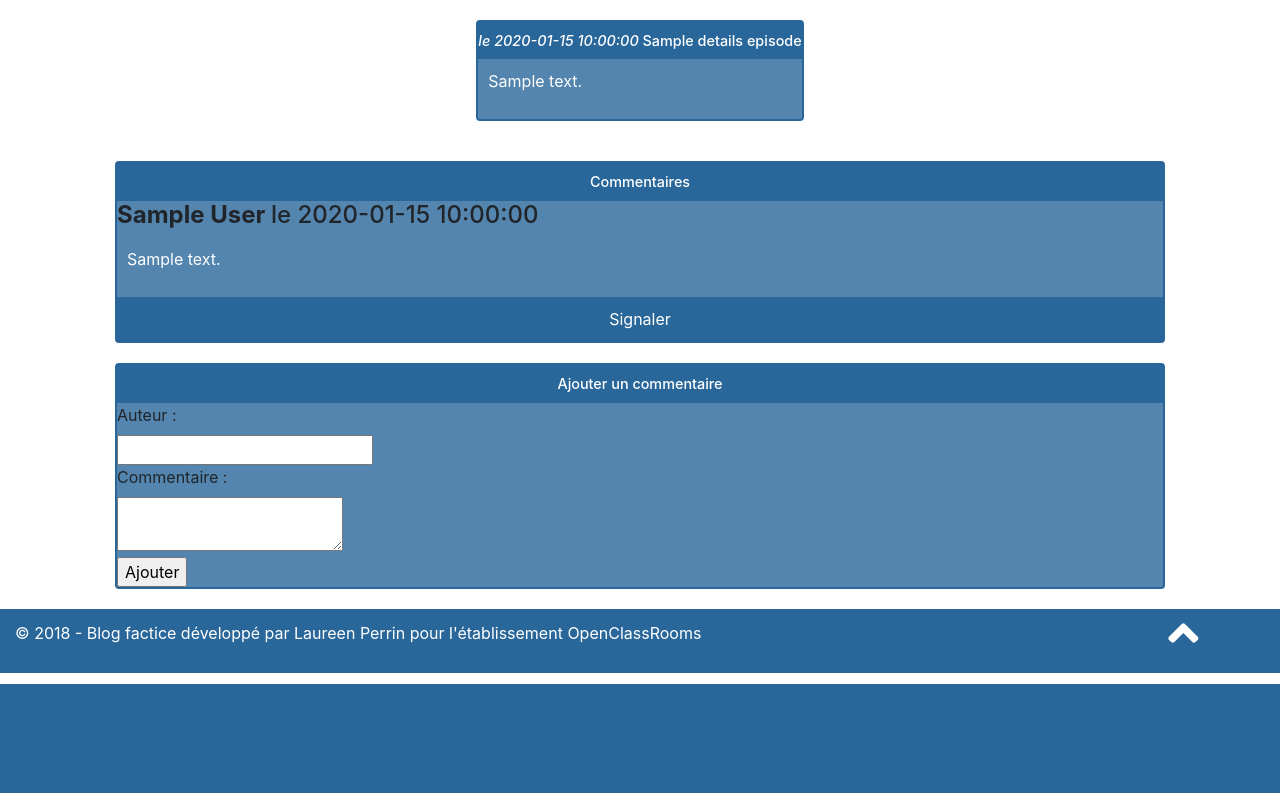
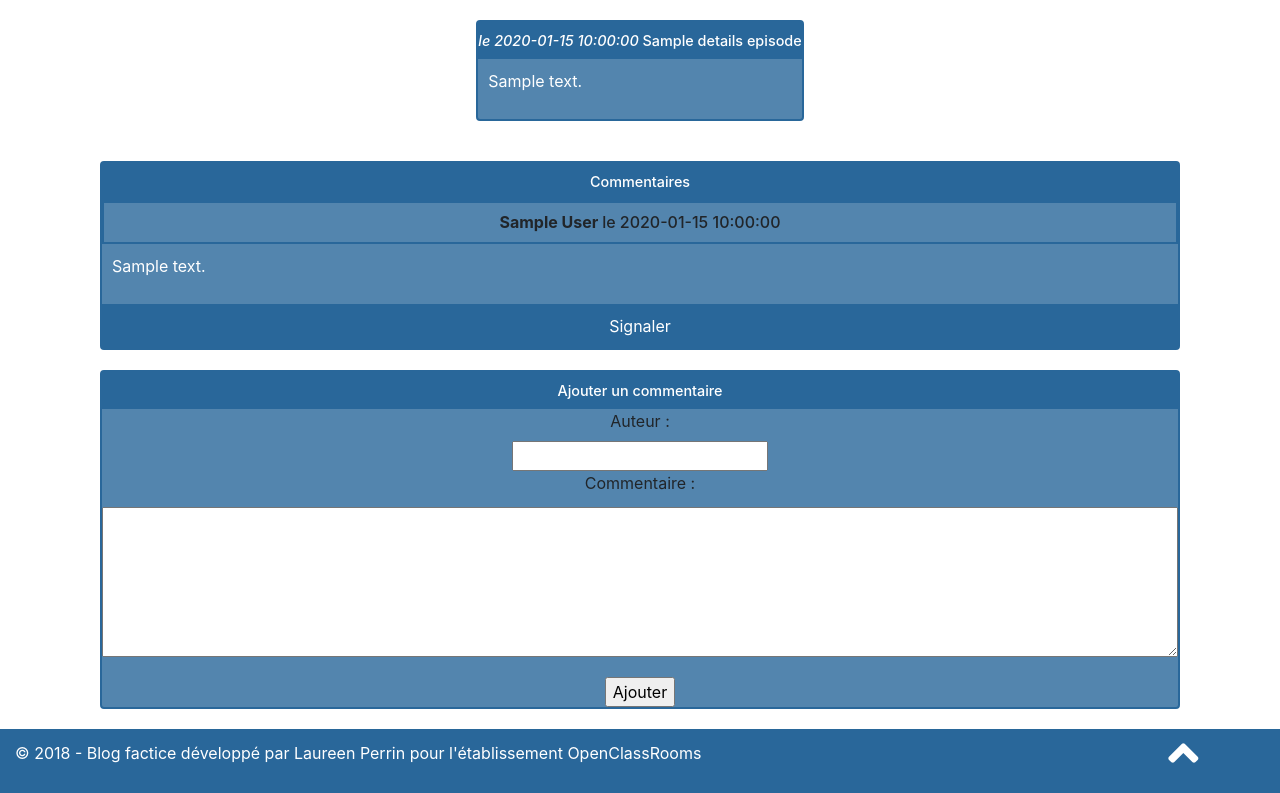
Before and after one commit to LaureenPerrin/project4_Blog-application-in-PHP-and-with-a-MySQL-database, a PHP site: template structure_in_MVC/View/frontend/p2_detailsEpisodeView.php in a window 1280 px wide. Shown: the part 116-909 px from the top of the page. Before the commit the page ends 800 px from the top, so only its background shows below. Run offline with PHP 8.4, Linux system fonts and the light colour scheme; the template is opened without the code that fills it: most values are stand-ins (such as "Sample title", 1, 10 or a date in 2020); some libraries are stand-ins or nearby versions.

Commit message:
adding css style on form and div of comments page 2

```diff
--- a/structure_in_MVC/public/css/style.css
+++ b/structure_in_MVC/public/css/style.css
@@ -10,7 +10,8 @@ ul.list-unstyled {
 }
 
 
-/*---------------images views----------------------*/
+
+/*---------------images page 1 frontend liste des épisodes----------------------*/
 
 img {
     max-width: 100%;
@@ -19,13 +20,15 @@ img {
 }
 
 
-/*--------------------title home-------------------*/
+/*--------------------titre page 1 frontend liste des épisodes-------------------*/
 
 h1{
     text-align: center;
     margin-top: 20px;
 }
 
+
+/*----------------------titre de la liste des épisodes----------------------------*/
 h2{
     text-align: center;
     font-style: italic;
@@ -33,11 +36,12 @@ h2{
     margin-top: 20px;
 }
 
-/*----------------authorName----------------------*/
+/*------------------------nom de l'auteur page 1 frontend-------------------------*/
 .authorName{
     text-align: end;
 }
 
+/*------------------------Tous les h3 des différentes pages-----------------------*/
 h3
 {
     text-align:center;
@@ -48,6 +52,18 @@ h3
     padding: 10px 0px;
 }
 
+
+/*-----------------------Tous les h4 des différentes pages--------------------------*/
+h4{
+    text-align:center;
+    font-size:1em;
+    margin-bottom:0px;
+    padding: 10px 0px;
+    border: 2px solid #29679A;
+}
+
+
+/*-----------------------affichage des épisodes------------------------------------*/
 .episodes p
 {
     padding: 10px;
@@ -65,6 +81,7 @@ h3
     margin-bottom: 20px;
 }
 
+
 a {
     text-decoration: none;
     color: white;
@@ -78,8 +95,31 @@ a:hover{
     color: white;
 }
 
+/*-------------------page 2 frontend liste commentaires d'un épisode et form d'ajout de commentaire----------------*/
 
-/*-------------------------------footer---------------------*/
+div#p2comment {
+    padding: 0px;
+}
+
+form#addComment {
+    text-align: center;
+}
+
+.addComment {
+    display: flex;
+    flex-direction: column;
+}
+
+textarea#content {
+    height: 150px;
+    margin-top: -20px;
+    margin-bottom: 20px;
+}
+
+
+
+
+/*------------------------------footer---------------------------------------------*/
 
 footer{
     background-color:#29679A;
```
